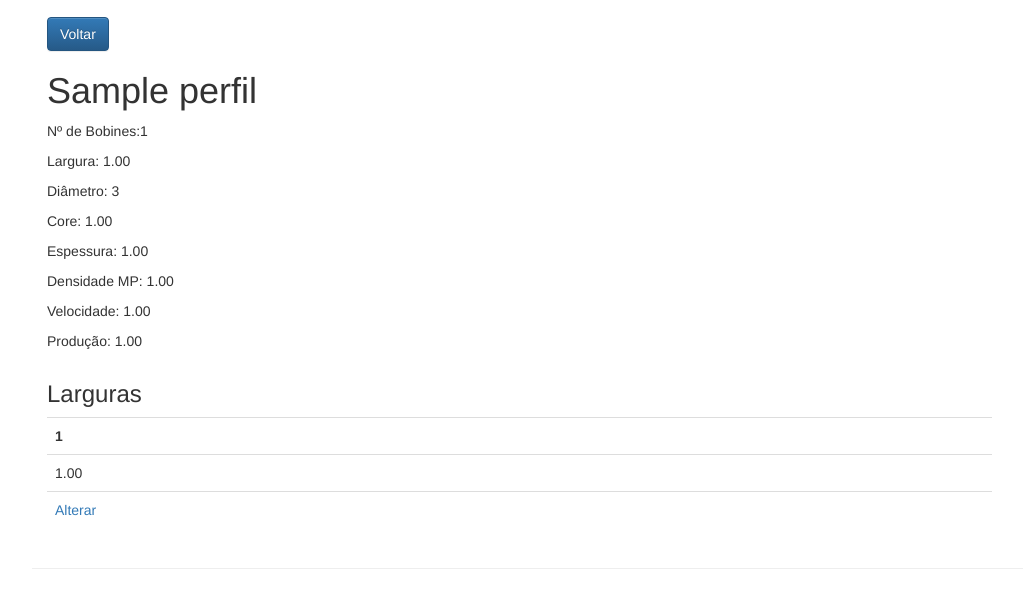
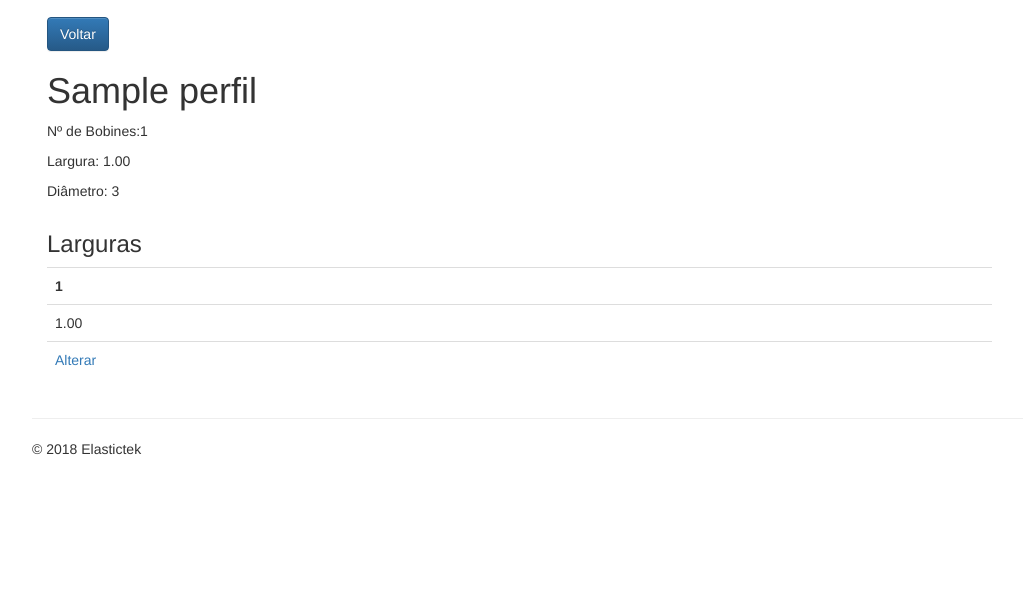
Before and after one commit to gonfersilva/Mapa, a Django app: page /producao/perfil/1/ in a window 1280 px wide. Shown: the part 53-644 px from the top of the page, without its empty margins (38-1061 px from the left). Run offline with Django 3.2, Linux system fonts and the light colour scheme; a user stored in the database is signed in; tables that the repository leaves empty hold one stand-in row (values such as "Sample post"); some libraries are stand-ins or nearby versions.

Commit message:
Permissões

```diff
--- a/mapa/producao/forms.py
+++ b/mapa/producao/forms.py
@@ -6,7 +6,8 @@ class PerfilCreateForm(ModelForm):
 
     class Meta:
        model = Perfil
-       fields =['nome', 'num_bobines', 'retrabalho', 'largura_bobinagem', 'core', 'gramagem', 'espessura', 'densidade_mp', 'velocidade', 'producao']
+       fields =['nome', 'num_bobines', 'largura_bobinagem', 'core', 'retrabalho']
+    #    fields =['nome', 'num_bobines', 'retrabalho', 'largura_bobinagem', 'core', 'gramagem', 'espessura', 'densidade_mp', 'velocidade', 'producao']
 
 
 class LarguraForm(ModelForm):
--- a/mapa/producao/models.py
+++ b/mapa/producao/models.py
@@ -19,11 +19,11 @@ class Perfil(models.Model):
     num_bobines = models.PositiveIntegerField(verbose_name="Número de bobines")
     largura_bobinagem = models.DecimalField(verbose_name="Largura da bobinagem", max_digits=10, decimal_places=2)
     core = models.CharField(verbose_name="Core", max_length=1, choices=CORE)
-    gramagem = models.DecimalField(verbose_name="Gramagem", max_digits=10, decimal_places=2)
-    espessura = models.DecimalField(verbose_name="Espessura", max_digits=10, decimal_places=2)
-    densidade_mp = models.DecimalField(verbose_name="Densidade da matéria prima", max_digits=10, decimal_places=2)
-    velocidade = models.DecimalField(verbose_name="Velocidade", max_digits=10, decimal_places=2)
-    producao = models.DecimalField(verbose_name="Produção", max_digits=10, decimal_places=2)
+    gramagem = models.DecimalField(verbose_name="Gramagem", max_digits=10, decimal_places=2, null=True, blank=True)
+    espessura = models.DecimalField(verbose_name="Espessura", max_digits=10, decimal_places=2, null=True, blank=True)
+    densidade_mp = models.DecimalField(verbose_name="Densidade da matéria prima", max_digits=10, decimal_places=2, null=True, blank=True)
+    velocidade = models.DecimalField(verbose_name="Velocidade", max_digits=10, decimal_places=2, null=True, blank=True)
+    producao = models.DecimalField(verbose_name="Produção", max_digits=10, decimal_places=2, null=True, blank=True)
 
     class Meta:
         verbose_name_plural = "Perfis"
@@ -115,7 +115,7 @@ class Palete(models.Model):
     data_pal        = models.DateField(auto_now=False, auto_now_add=False, default=datetime.date.today)
     nome            = models.CharField(max_length=200, unique=True, null=True, blank=True, verbose_name="Palete")
     num             = models.IntegerField(unique=True, null=True, blank=True, verbose_name="Palete nº")
-    estado          = models.CharField(max_length=2, choices=STATUSP, default='R', verbose_name="Estado")
+    estado          = models.CharField(max_length=2, choices=STATUSP, default='G', verbose_name="Estado")
     area            = models.DecimalField(max_digits=10, decimal_places=2, verbose_name="Área palete")
     comp_total      = models.DecimalField(max_digits=10, decimal_places=2, verbose_name="Comprimento palete")
     lote            = models.CharField(max_length=200, unique=True, null=True, blank=True, verbose_name="Nº Lote")
--- a/mapa/producao/templates/palete/palete_home.html
+++ b/mapa/producao/templates/palete/palete_home.html
@@ -22,6 +22,7 @@
                             <th>Diâmetro (mm)</th>
                             <th>Área (m2)</th>
                             <th>Comprimento total (m)</th>
+                            <th></th>
 
 
 
@@ -47,8 +48,11 @@
                                 <td>{{ obj.diametro }}</td>
                                 <td>{{ obj.area }}</td>
                                 <td>{{ obj.comp_total }}</td>
+                                {% if user.is_staff %}
                                 <td><a href="{% url 'producao:palete_delete' pk=obj.pk %}" class="btn btn-primary">Apagar</a></td>
-
+                                {% else %}
+                                <td></td>
+                                {% endif %}
                             </tr>
                             {% endif %}
                         {% endfor %}
--- a/mapa/producao/templates/perfil/perfil_detail.html
+++ b/mapa/producao/templates/perfil/perfil_detail.html
@@ -14,11 +14,11 @@
        <p>Nº de Bobines:{{ perfil.num_bobines }}</p>
        <p>Largura: {{ perfil.largura_bobinagem }}</p>
        <p>Diâmetro: {{ perfil.core }}</p>
-       <p>Core: {{ perfil.gramagem }}</p>
+       <!-- <p>Core: {{ perfil.gramagem }}</p>
        <p>Espessura: {{ perfil.espessura }}</p>
        <p>Densidade MP: {{ perfil.densidade_mp }}</p>
        <p>Velocidade: {{ perfil.velocidade }}</p>
-       <p>Produção: {{ perfil.producao }}</p>
+       <p>Produção: {{ perfil.producao }}</p> -->
 
 
     </div>
@@ -34,7 +34,11 @@
                     </tr>
                     <tr>
                         {% for lar in largura %}
+                            {% if not lar.largura == None%}
                             <td>{{ lar.largura }}</td>
+                            {% else %}
+                            <td></td>
+                            {% endif %}
                         {% endfor%}
                     </tr>
                     <tr>
--- a/mapa/templates/layout.html
+++ b/mapa/templates/layout.html
@@ -38,6 +38,7 @@
           {% else %}
 
           <li class="dropdown">
+            {% if user.is_staff %}
             <a class="btn btn-secondary dropdown-toggle" href="#" role="button" id="dropdownMenuLink" data-toggle="dropdown" aria-haspopup="true" aria-expanded="false">
               Planeamento
             </a>
@@ -45,8 +46,8 @@
                 <a class="dropdown-item" href='{% url 'producao:perfil' %}'>Perfis</a>
 
 
-
             </div>
+            {% endif %}
 
           </li>
           <li class="dropdown">
@@ -56,7 +57,7 @@
             <div class="dropdown-menu">
                 <a class="dropdown-item" href='{% url 'producao:bobinagens' %}'>Bobinagens</a></br>
                 <a class="dropdown-item" href='{% url 'producao:paletes' %}'>Paletes</a></br>
-                <a class="dropdown-item" href='{% url 'producao:retrabalho' %}'>DM</a>
+                <!-- <a class="dropdown-item" href='{% url 'producao:retrabalho' %}'>DM</a>                           -->
 
             </div>
 
```
Also changed, not shown: mapa/producao/templates/perfil/perfil_home.html (+5 -4 lines), mapa/producao/templates/producao/bobinagem_home.html (+8 -4 lines), mapa/producao/migrations/0002_auto_20180803_0941.py (added), mapa/producao/migrations/0003_auto_20180803_1035.py (added).
